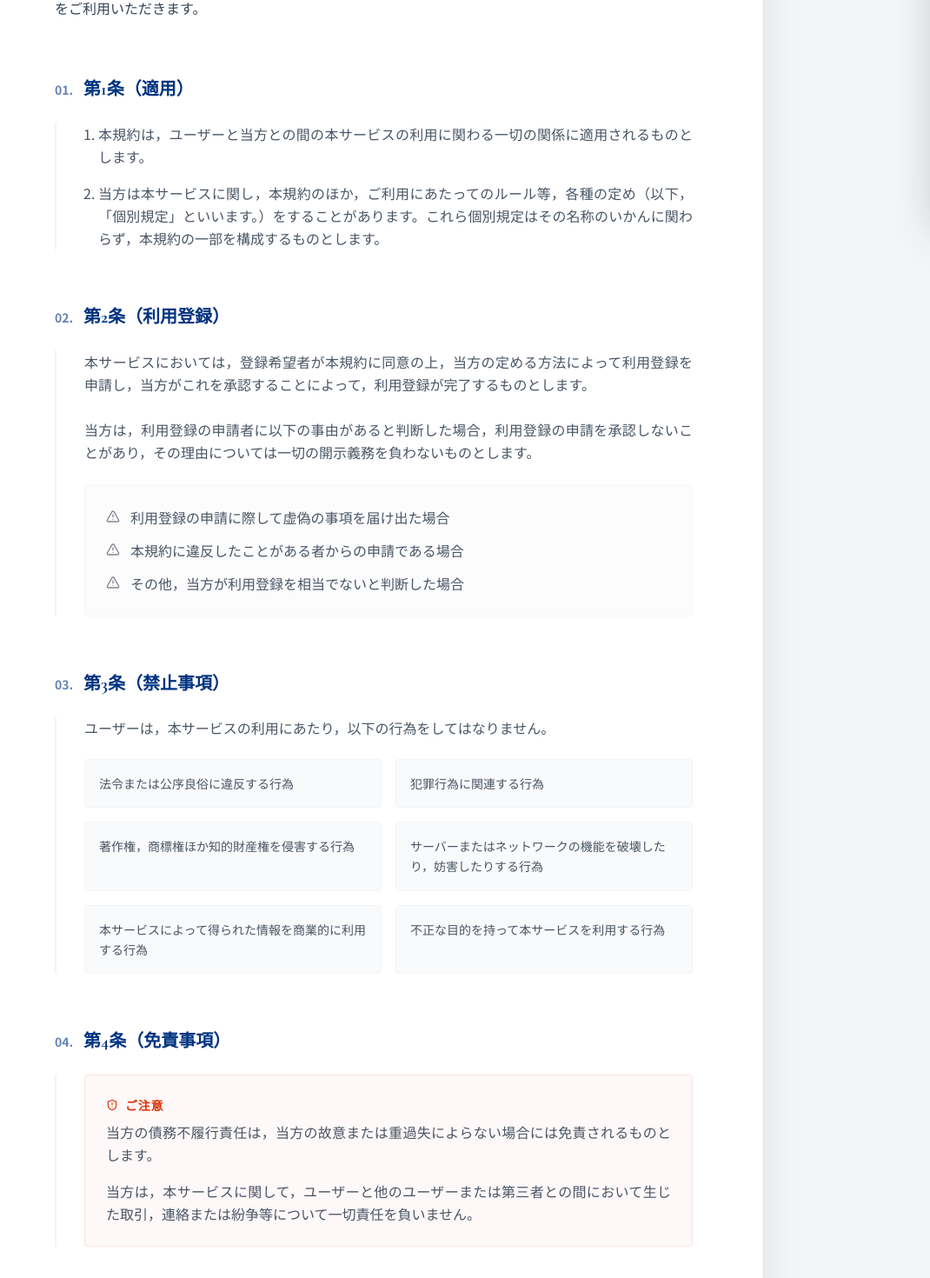
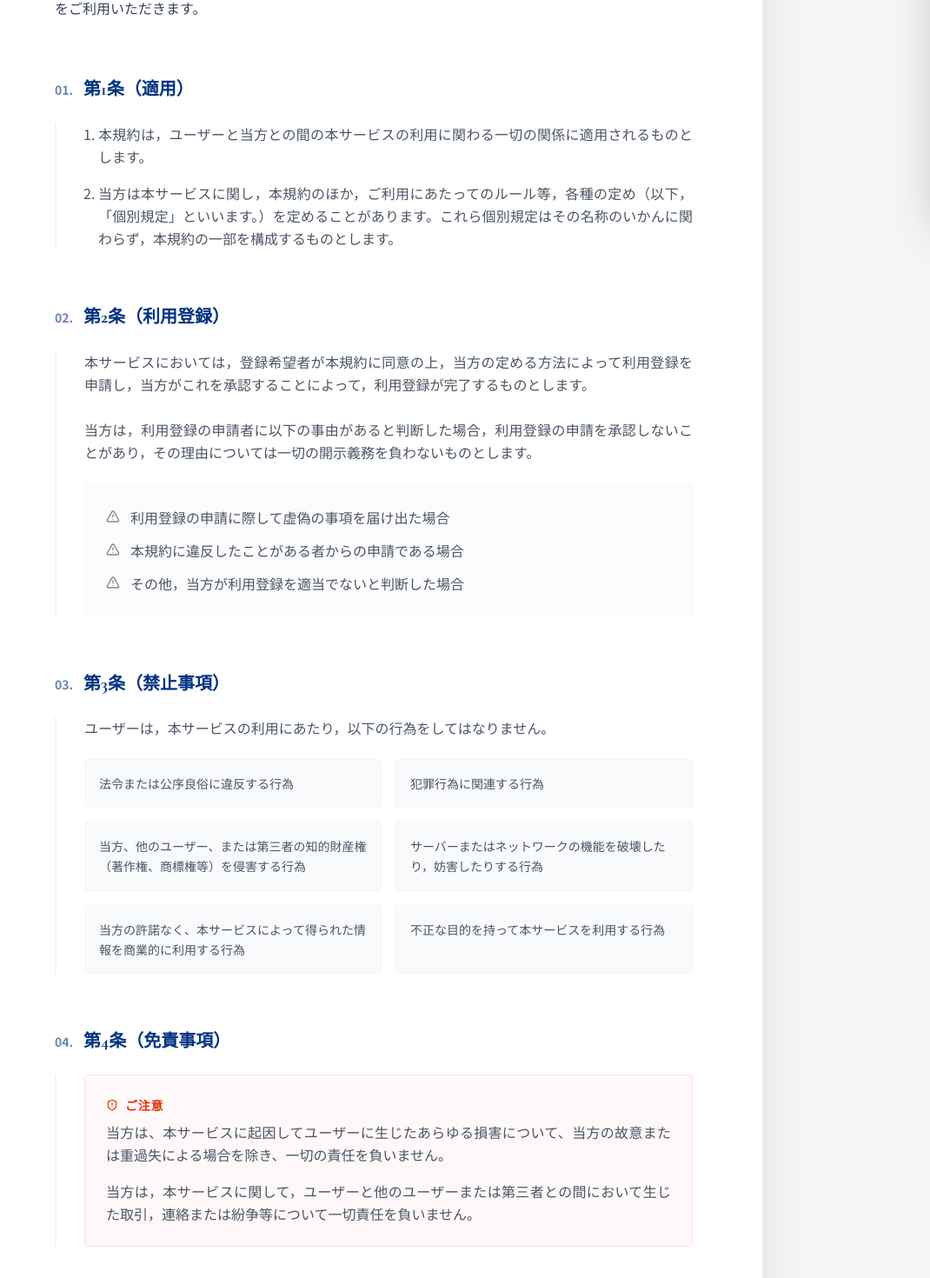
Before and after one commit to lieitaku/SUMOME, a Next.js app: page /terms in a window 1280 px wide. Shown: the part 550-2020 px from the top of the page at 87% size, without its empty margins (210-1280 px from the left). Built offline with nearby package versions, Linux system fonts and the light colour scheme.

Commit message:
利用規約表达修正

```diff
--- a/src/app/(public)/terms/page.tsx
+++ b/src/app/(public)/terms/page.tsx
@@ -84,7 +84,7 @@ const TermsPage = () => {
                       本規約は，ユーザーと当方との間の本サービスの利用に関わる一切の関係に適用されるものとします。
                     </li>
                     <li>
-                      当方は本サービスに関し，本規約のほか，ご利用にあたってのルール等，各種の定め（以下，「個別規定」といいます。）をすることがあります。これら個別規定はその名称のいかんに関わらず，本規約の一部を構成するものとします。
+                      当方は本サービスに関し，本規約のほか，ご利用にあたってのルール等，各種の定め（以下，「個別規定」といいます。）を定めることがあります。これら個別規定はその名称のいかんに関わらず，本規約の一部を構成するものとします。
                     </li>
                   </ol>
                 </div>
@@ -109,7 +109,7 @@ const TermsPage = () => {
                     {[
                       "利用登録の申請に際して虚偽の事項を届け出た場合",
                       "本規約に違反したことがある者からの申請である場合",
-                      "その他，当方が利用登録を相当でないと判断した場合",
+                      "その他，当方が利用登録を適当でないと判断した場合",
                     ].map((item, i) => (
                       <li
                         key={i}
@@ -142,9 +142,9 @@ const TermsPage = () => {
                     {[
                       "法令または公序良俗に違反する行為",
                       "犯罪行為に関連する行為",
-                      "著作権，商標権ほか知的財産権を侵害する行為",
+                      "当方、他のユーザー、または第三者の知的財産権（著作権、商標権等）を侵害する行為",
                       "サーバーまたはネットワークの機能を破壊したり，妨害したりする行為",
-                      "本サービスによって得られた情報を商業的に利用する行為",
+                      "当方の許諾なく、本サービスによって得られた情報を商業的に利用する行為",
                       "不正な目的を持って本サービスを利用する行為",
                     ].map((item, i) => (
                       <div
@@ -172,7 +172,7 @@ const TermsPage = () => {
                       <ShieldAlert size={14} /> ご注意
                     </div>
                     <p className="leading-relaxed text-justify">
-                      当方の債務不履行責任は，当方の故意または重過失によらない場合には免責されるものとします。
+                      当方は、本サービスに起因してユーザーに生じたあらゆる損害について、当方の故意または重過失による場合を除き、一切の責任を負いません。
                     </p>
                     <p className="leading-relaxed text-justify">
                       当方は，本サービスに関して，ユーザーと他のユーザーまたは第三者との間において生じた取引，連絡または紛争等について一切責任を負いません。
```
